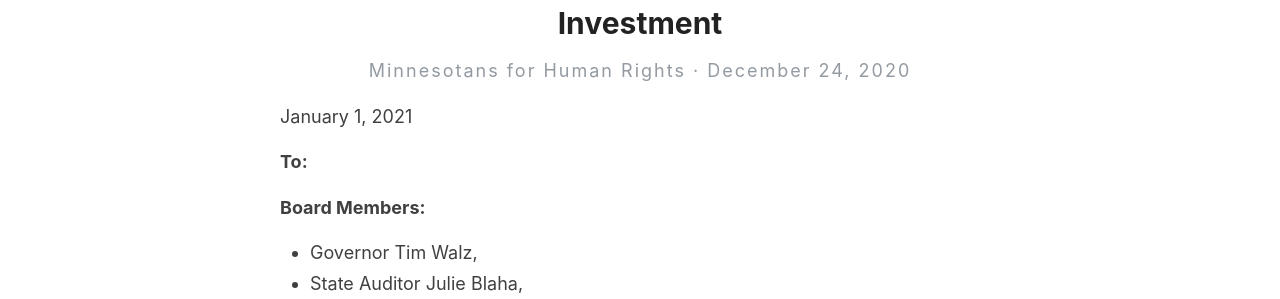
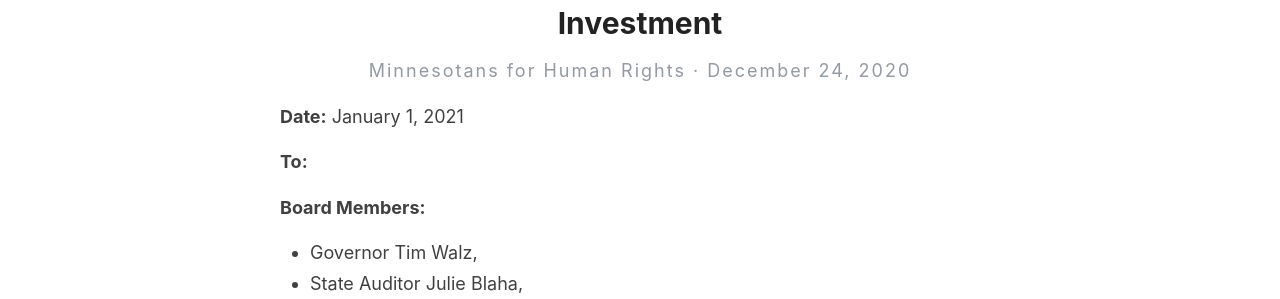
Before and after one commit to adamrahim/adamrahim.github.io, a Jekyll site: the page built from _posts/2020-12-24-letter-to-minnesota-state-board-of-investment.md, in a window 1280 px wide and 900 px high. Shown: the part 227-526 px from the top of the window. Built offline with Jekyll 4.4.1, drawn with Linux system fonts in a browser that asks for light colours.

Commit message:
Update 2020-12-24-letter-to-minnesota-state-board-of-investment.md

```diff
--- a/_posts/2020-12-24-letter-to-minnesota-state-board-of-investment.md
+++ b/_posts/2020-12-24-letter-to-minnesota-state-board-of-investment.md
@@ -3,7 +3,7 @@
 title: Letter to the Minnesota State Board of Investment
 ---
 
-January 1, 2021
+<b>Date:</b> January 1, 2021
 
 <b>To:</b>
 
```
